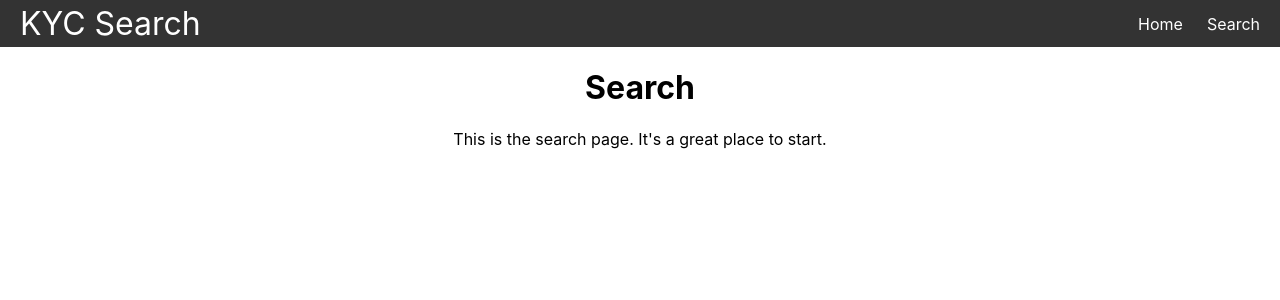
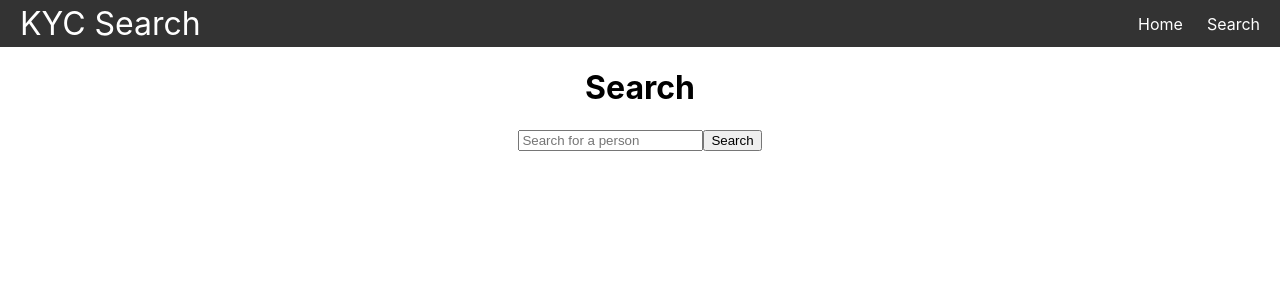
Before and after one commit to austheimjr/stacc-code-challenge, a React (Create React App) app: page /search in a window 1280 px wide. Shown: the top 300 px of the page. Built offline with nearby package versions, Linux system fonts and the light colour scheme.

Commit message:
lets user search for name, returns number of hits

```diff
--- a/package.json
+++ b/package.json
@@ -21,7 +21,8 @@
   "eslintConfig": {
     "extends": [
       "react-app",
-      "react-app/jest"
+      "react-app/jest",
+      "react-hooks"
     ]
   },
   "browserslist": {
--- a/src/pages/Search.js
+++ b/src/pages/Search.js
@@ -1,10 +1,38 @@
+import React, { useState } from "react";
+
+
 export default function Search() {
+
+   const [search, setSearch] = useState("");
+   const [person, setPerson] = useState([]);
+
+  const getPerson = async () => {
+    try {
+      const response = await fetch(`https://code-challenge.stacc.dev/api/pep?name=${search}`);
+      const json = await response.json();
+      setPerson(json);
+      console.log(json);
+    } catch (error) {
+      console.log(error);
+    }
+  };
+
+
+
+
+
+
     return (
       <div className="search">
         <h1>Search</h1>
-        <p>
-          This is the search page. It's a great place to start.
-        </p>
-      </div>
+        <input
+          type="text"
+          placeholder="Search for a person"
+          onChange={(event) => setSearch(event.target.value)}
+        />
+        <button onClick={getPerson}>Search</button>
+        <h1>{person.numberOfHits} </h1>
+
+    </div>
     );
   }
```
